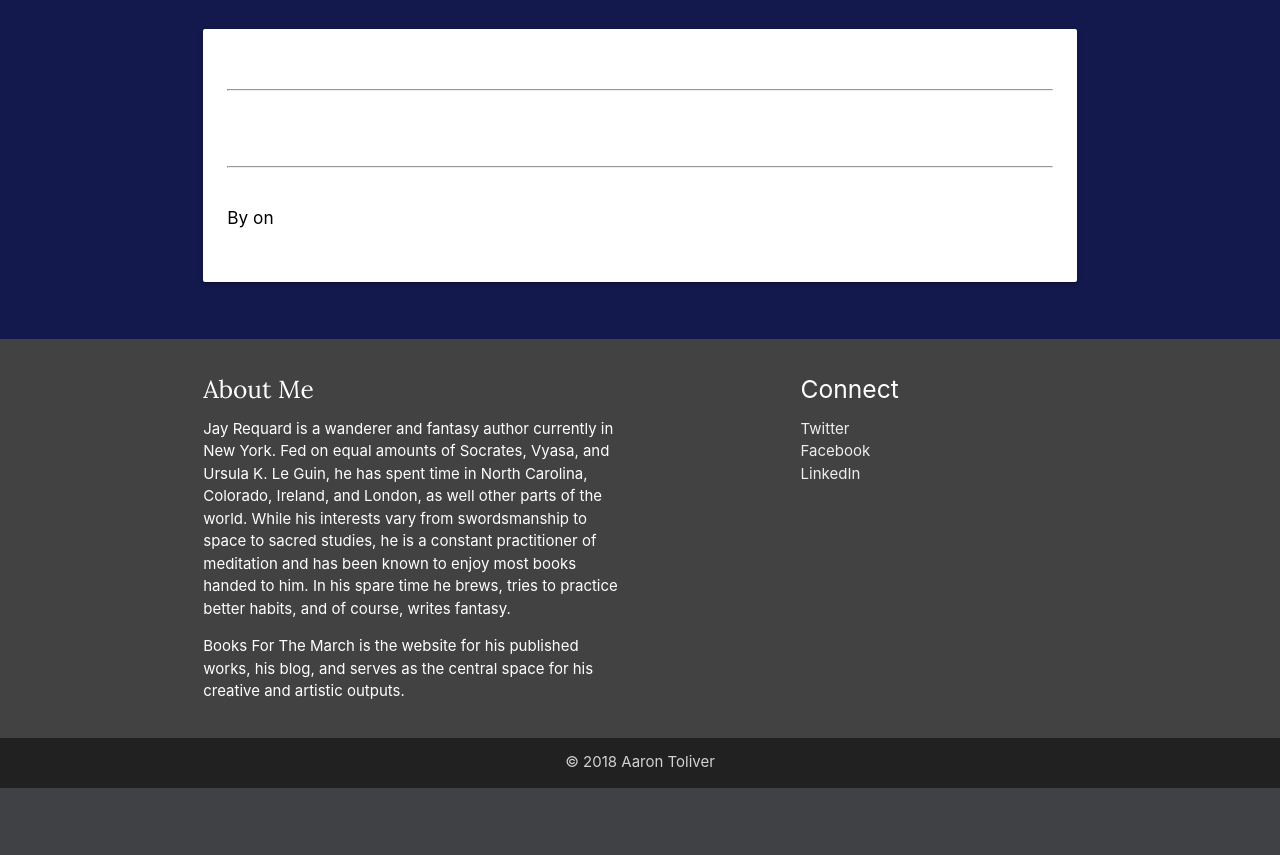
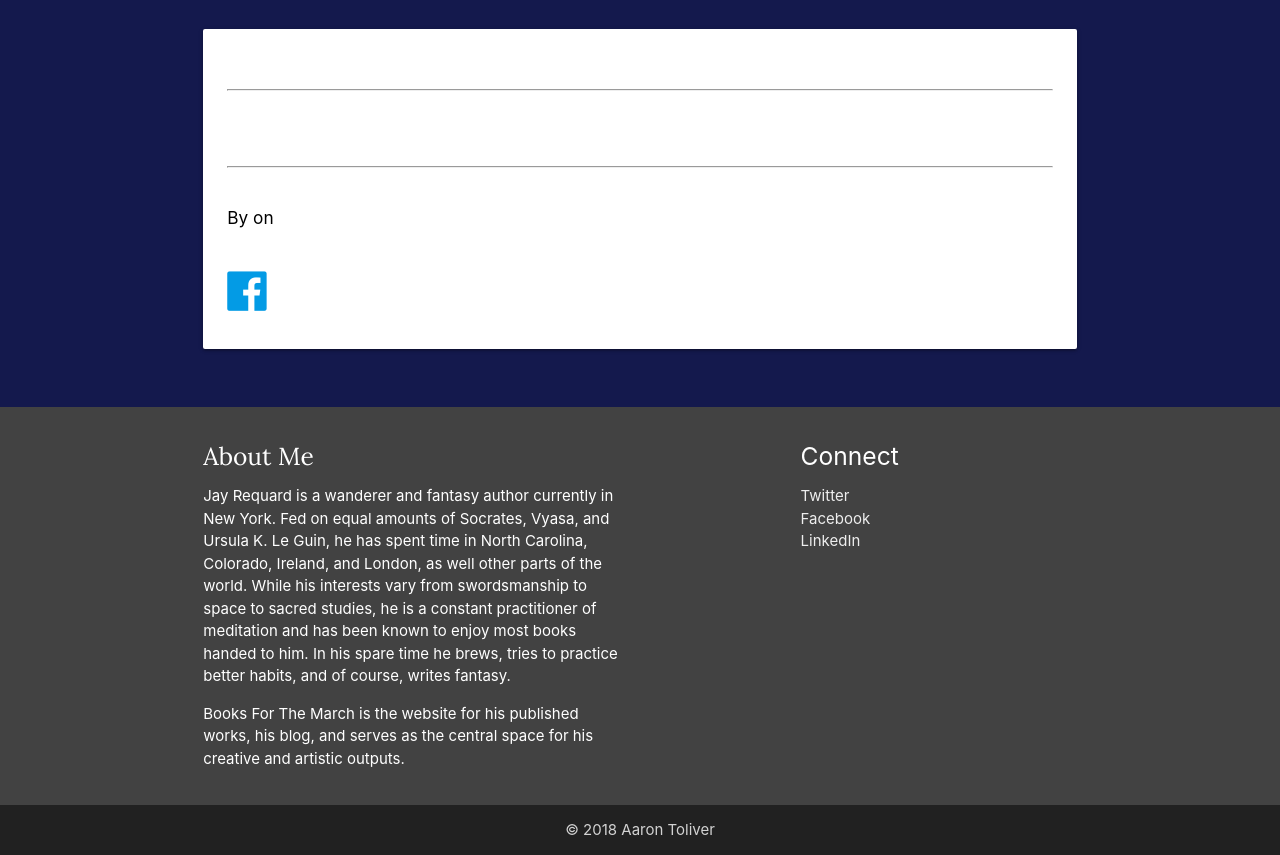
Before and after one commit to AaronTheDesigner/Jay_Blog, a Django app: template articles/templates/articles/article_detail.html in a window 1280 px wide. Shown: the part 801-1656 px from the top of the page. Before the commit the page ends 1589 px from the top, so only its background shows below. Run offline with Django 3.2, Linux system fonts and the light colour scheme; the template is opened without the code that fills it, so the values that code supplies are empty; some libraries are stand-ins or nearby versions.

Commit message:
facebook share button

```diff
--- a/articles/templates/articles/article_detail.html
+++ b/articles/templates/articles/article_detail.html
@@ -1,6 +1,8 @@
 {% extends 'articles/base.html' %}
 
 {% block content %}
+
+
 <div id="bl-back">
     <div class="container" id="bl-back">
         <br>
@@ -22,6 +24,12 @@
                         <br>
                         <h6> By {{object.author}} on {{object.date_posted|date:"F d, Y"}} </h6>
                         <br>
+                         <a href="https://www.facebook.com/sharer/sharer.php?u={{request.build_absolute_uri}}">
+
+                            <span style="font-size: 3em;">
+                                <i class="fab fa-facebook-f"></i>
+                              </span>
+                        </a>
                     </div>
                 </div>
             </div>
--- a/articles/templates/articles/base.html
+++ b/articles/templates/articles/base.html
@@ -17,6 +17,8 @@
   <link rel="stylesheet" href="https://cdnjs.cloudflare.com/ajax/libs/materialize/1.0.0/css/materialize.min.css">
 
   <link rel="stylesheet" type="text/css" href="{% static 'articles/main.css' %}">
+
+  <link href="https://stackpath.bootstrapcdn.com/font-awesome/4.7.0/css/font-awesome.min.css" rel="stylesheet" integrity="sha384-wvfXpqpZZVQGK6TAh5PVlGOfQNHSoD2xbE+QkPxCAFlNEevoEH3Sl0sibVcOQVnN" crossorigin="anonymous">
 
   {% if title %}
   <title>BFTM - {{ title }}</title>
```
Also changed, not shown: articles/views.py (line endings or trailing spaces).
